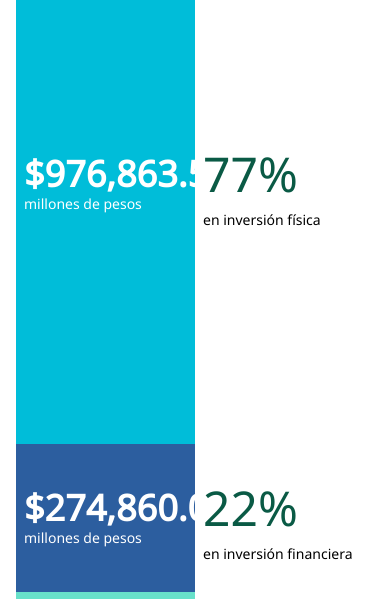
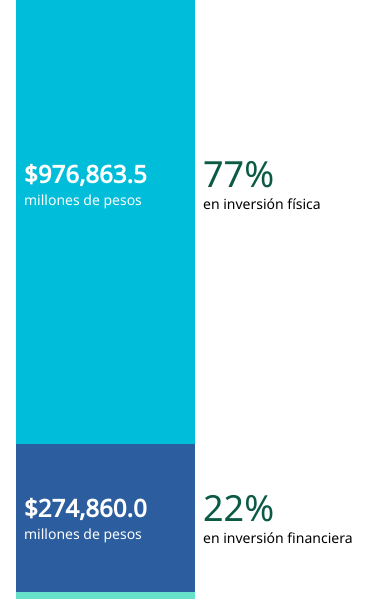
Before and after one commit to santiagogomez06102000/PPEF_2027, a Vue app: page /#inicio in a window 390 px wide. Shown: the part 10400-11001 px from the top of the page. Built offline with nearby package versions, Linux system fonts and the light colour scheme.

Commit message:
fix responsividad

```diff
--- a/src/components/secciones/Inversion/BarraInversion.vue
+++ b/src/components/secciones/Inversion/BarraInversion.vue
@@ -60,7 +60,7 @@ interface Bloque {
         cursor-pointer
         group
     " :class="{ 'bloque-color': bloque.tipo === 'mascota' }">
-                <span v-if="!bloque.ocultar" class="font-bold text-4xl flex flex-col">
+                <span v-if="!bloque.ocultar" class="font-bold text-2xl lg:text-4xl flex flex-col">
                     {{ bloque.monto }}
 
                     <span class="text-sm font-normal">
@@ -112,7 +112,7 @@ interface Bloque {
                     lg:gap-4
                     lg:px-0
                 ">
-                <span class="text-[#0a5a45] text-[3rem]">
+                <span class="text-[#0a5a45] text-4xl lg:text-[3rem]">
                     {{ bloque.porcentaje }}%
                 </span>
 
```
